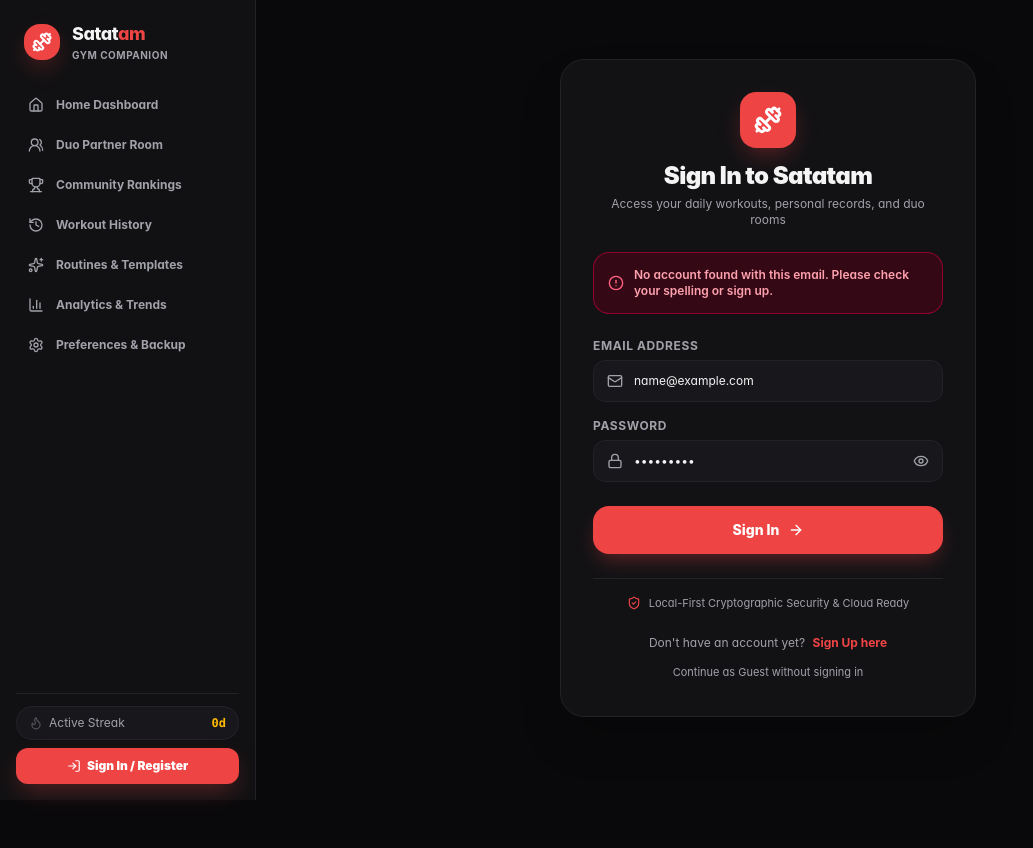
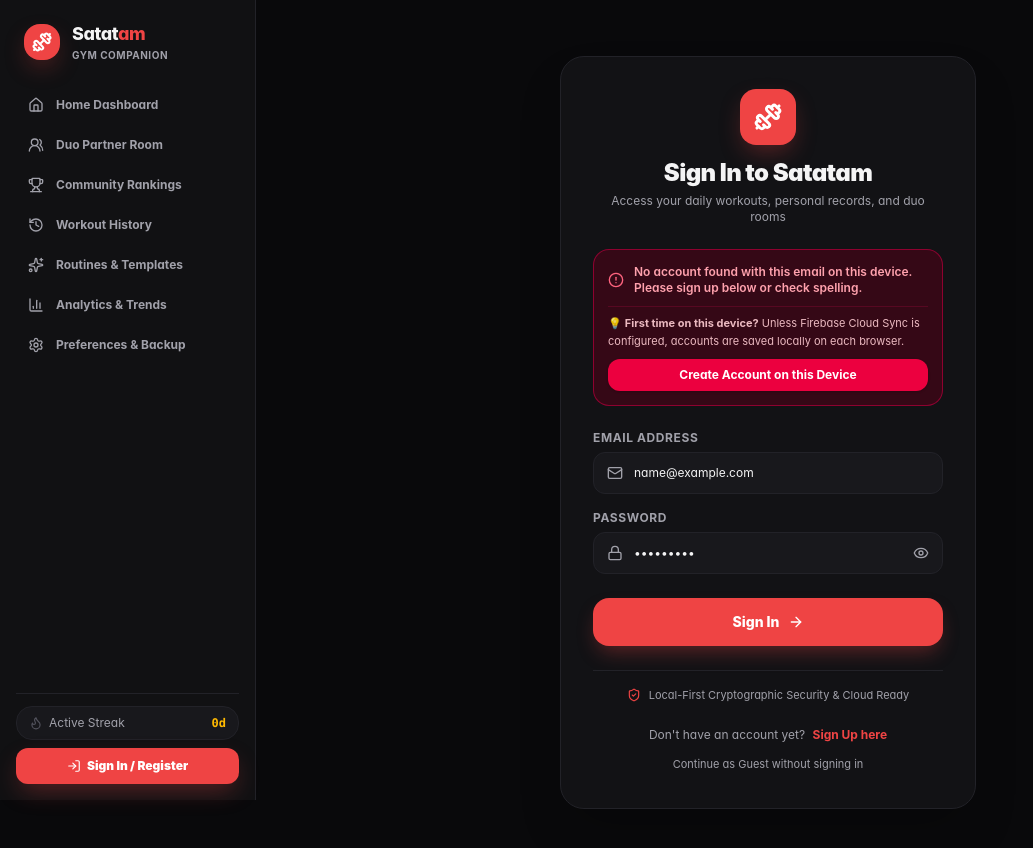
Before and after one commit to venkatesh-0007/Gym-Together, a Next.js app: page /login in a window 1280 px wide. Both pictures are taken after typing "name@example.com", "Sample123" into the empty fields and a click on the button "Sign In". Shown: the top 848 px of the page, without its empty margins (0-1033 px from the left). Before the commit the page ends 800 px from the top, so only its background shows below. Built offline with nearby package versions, Linux system fonts and the light colour scheme; no server answers.

Commit message:
fix(auth): clarify multi-device local storage notice and pre-fill signup on login error

```diff
--- a/app/login/page.tsx
+++ b/app/login/page.tsx
@@ -74,9 +74,24 @@
 
         {/* Alerts */}
         {errorMsg && (
-          <div className="p-3.5 bg-rose-950/60 border border-rose-800/80 rounded-2xl text-xs text-rose-300 font-semibold flex items-center gap-2.5 animate-in fade-in">
-            <AlertCircle className="w-4 h-4 text-rose-400 flex-shrink-0" />
-            <span>{errorMsg}</span>
+          <div className="p-3.5 bg-rose-950/60 border border-rose-800/80 rounded-2xl text-xs text-rose-300 font-semibold flex flex-col gap-2.5 animate-in fade-in">
+            <div className="flex items-center gap-2.5">
+              <AlertCircle className="w-4 h-4 text-rose-400 flex-shrink-0" />
+              <span>{errorMsg}</span>
+            </div>
+            {errorMsg.toLowerCase().includes('no account found') && (
+              <div className="pt-2 border-t border-rose-900/40 flex flex-col gap-2">
+                <p className="text-[11px] text-rose-200/90 font-normal leading-relaxed">
+                  💡 <strong>First time on this device?</strong> Unless Firebase Cloud Sync is configured, accounts are saved locally on each browser.
+                </p>
+                <Link
+                  href={`/signup${email ? `?email=${encodeURIComponent(email)}` : ''}`}
+                  className="w-full py-2 bg-rose-600 hover:bg-rose-500 active:scale-95 text-white font-bold rounded-xl text-center text-xs transition-all shadow-sm"
+                >
+                  Create Account on this Device
+                </Link>
+              </div>
+            )}
           </div>
         )}
 
--- a/app/signup/page.tsx
+++ b/app/signup/page.tsx
@@ -1,6 +1,6 @@
 'use client';
 
-import React, { useState } from 'react';
+import React, { useState, useEffect } from 'react';
 import Link from 'next/link';
 import { useRouter } from 'next/navigation';
 import {
@@ -32,6 +32,16 @@
   const [loading, setLoading] = useState(false);
   const [errorMsg, setErrorMsg] = useState<string | null>(null);
   const [successMsg, setSuccessMsg] = useState<string | null>(null);
+
+  useEffect(() => {
+    if (typeof window !== 'undefined') {
+      const params = new URLSearchParams(window.location.search);
+      const emailParam = params.get('email');
+      if (emailParam) {
+        setEmail(emailParam);
+      }
+    }
+  }, []);
 
   const handleSubmit = async (e: React.FormEvent) => {
     e.preventDefault();
--- a/lib/auth/authService.ts
+++ b/lib/auth/authService.ts
@@ -276,7 +276,7 @@
       return {
         success: false,
         errorCode: 'USER_NOT_FOUND',
-        errorMessage: 'No account found with this email. Please check your spelling or sign up.',
+        errorMessage: 'No account found with this email on this device. Please sign up below or check spelling.',
       };
     }
 
```
